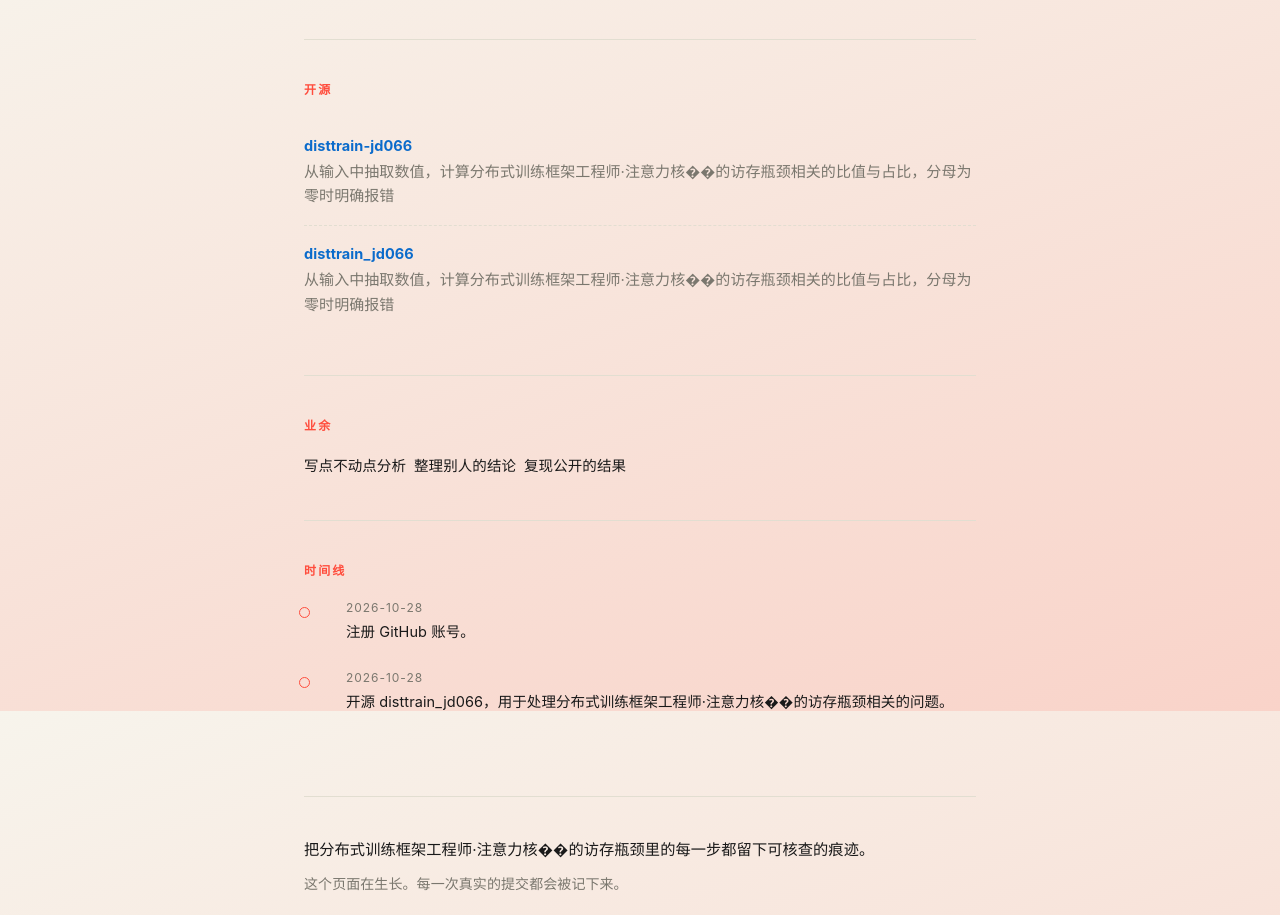
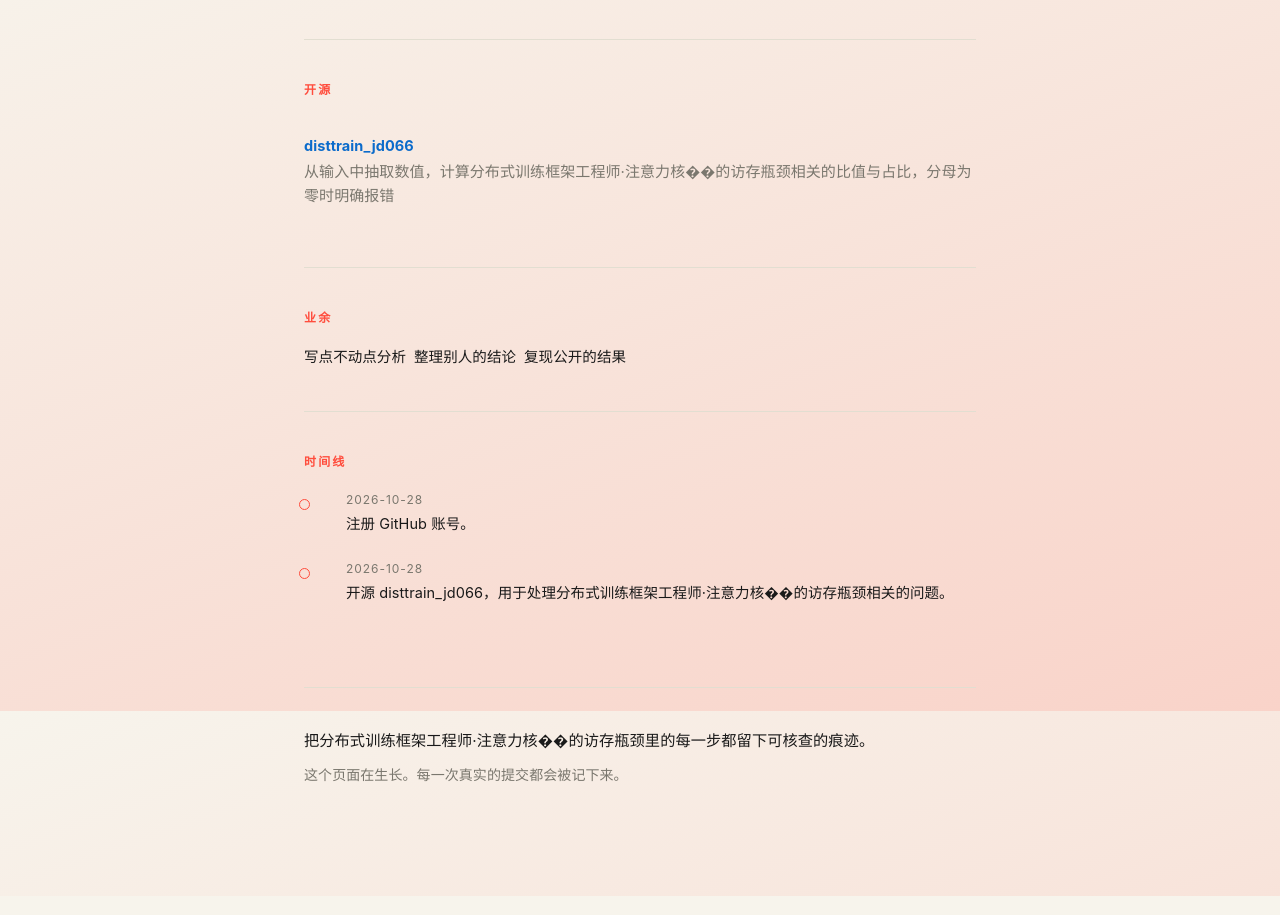
Before and after one commit to kekecon/kekecon.github.io, a plain HTML site: page index.html in a window 1280 px wide. Shown: the part 889-1804 px from the top of the page. Drawn offline with Linux system fonts and the light colour scheme.

Commit message:
fix: 更新个人站点

```diff
--- a/index.html
+++ b/index.html
@@ -102,9 +102,6 @@
 <section id="work">
   <h2>开源</h2>
   <ul class="repos">
-    <li><div class="name"><a href="https://github.com/kekecon/disttrain-jd066" rel="noopener">disttrain-jd066</a></div>
-      <div class="desc">从输入中抽取数值，计算分布式训练框架工程师·注意力核��的访存瓶颈相关的比值与占比，分母为零时明确报错</div>
-    </li>
     <li><div class="name"><a href="https://github.com/kekecon/disttrain_jd066" rel="noopener">disttrain_jd066</a></div>
       <div class="desc">从输入中抽取数值，计算分布式训练框架工程师·注意力核��的访存瓶颈相关的比值与占比，分母为零时明确报错</div>
     </li>
```
